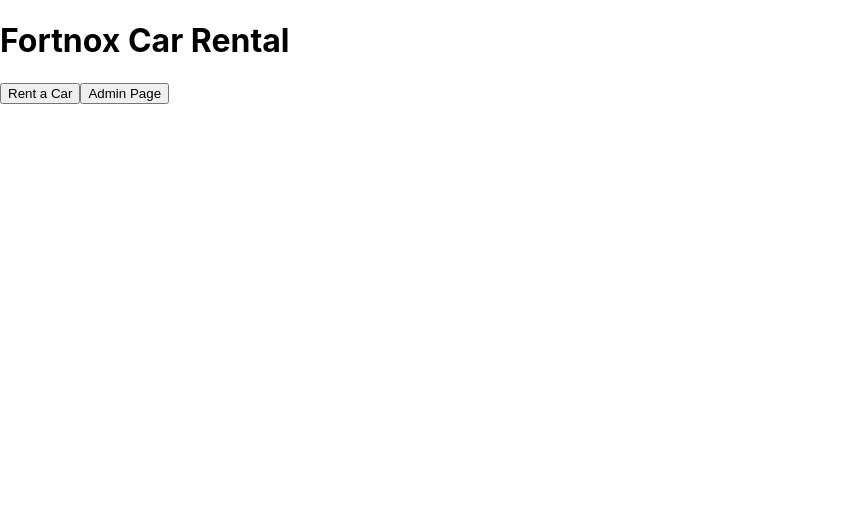
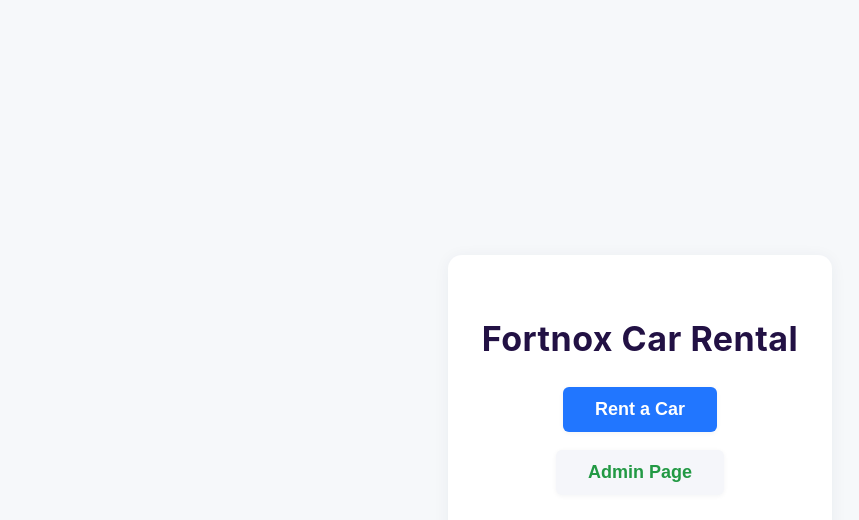
Before and after one commit to valle1336/fortnox_car_rental_react, a React (Create React App) app: page / in a window 1280 px wide. Shown: the top 520 px of the page, without its empty margins (0-859 px from the left). Built offline with nearby package versions, Linux system fonts and the light colour scheme; no server answers.

Commit message:
IndexPage css updated

```diff
--- a/src/pages/IndexPage.jsx
+++ b/src/pages/IndexPage.jsx
@@ -2,16 +2,68 @@ import React from "react";
 
 function IndexPage() {
   return (
-    <div>
-      <h1>Fortnox Car Rental</h1>
-      <button onClick={() => (window.location.href = "/rent")}>
-        Rent a Car
-      </button>
-      <button onClick={() => (window.location.href = "/admin")}>
-        Admin Page
-      </button>
+    <div
+      style={{
+        minHeight: "100vh",
+        background: "#f6f8fa",
+        display: "flex",
+        flexDirection: "column",
+        alignItems: "center",
+        justifyContent: "center",
+      }}
+    >
+      <div
+        style={{
+          background: "#fff",
+          padding: "40px 32px 32px",
+          borderRadius: "14px",
+          boxShadow: "0 2px 16px rgba(30,50,80,0.06)",
+          minWidth: 320,
+          display: "flex",
+          flexDirection: "column",
+          alignItems: "center",
+        }}
+      >
+        <h1
+          style={{
+            fontSize: 34,
+            fontWeight: 700,
+            letterSpacing: 0.5,
+            marginBottom: 28,
+            color: "#214",
+          }}
+        >
+          Fortnox Car Rental
+        </h1>
+        <button
+          onClick={() => (window.location.href = "/rent")}
+          style={buttonStyle}
+        >
+          Rent a Car
+        </button>
+        <button
+          onClick={() => (window.location.href = "/admin")}
+          style={{ ...buttonStyle, background: "#f5f6fa", color: "#294" }}
+        >
+          Admin Page
+        </button>
+      </div>
     </div>
   );
 }
 
+const buttonStyle = {
+  fontSize: 18,
+  padding: "12px 32px",
+  margin: "0 0 18px 0",
+  border: "none",
+  borderRadius: "6px",
+  background: "#2176ff",
+  color: "#fff",
+  fontWeight: 600,
+  cursor: "pointer",
+  boxShadow: "0 1px 5px rgba(20,30,60,0.05)",
+  transition: "background 0.16s, color 0.16s",
+};
+
 export default IndexPage;
```
